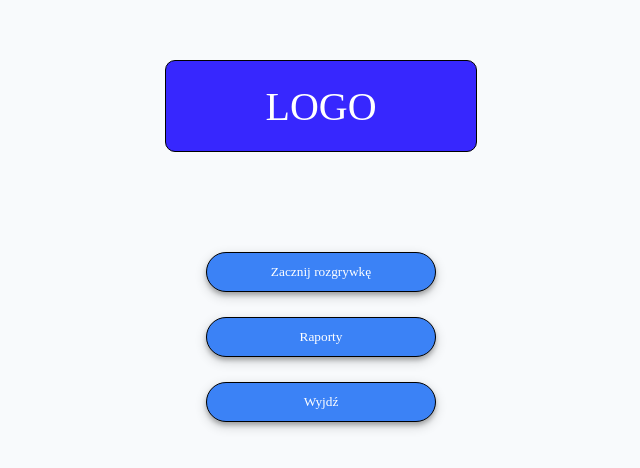
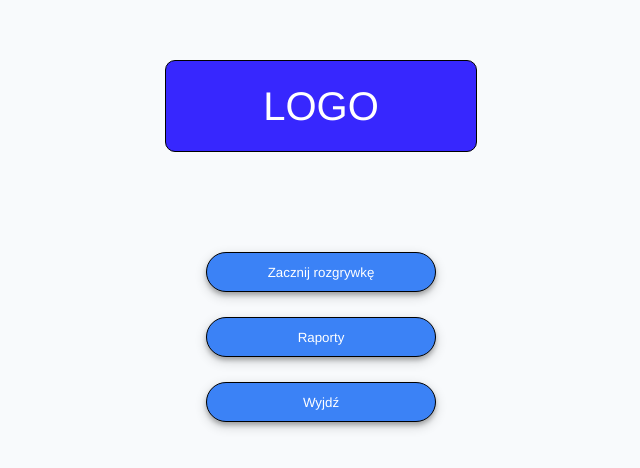
Before and after one commit to wuji-solutions/clients-name-1, a React (Create React App) app in the folder frontend/: page / in a window 1280 px wide. Shown: the part 144-612 px from the top of the page, without its empty margins (319-959 px from the left). Built offline with nearby package versions, Linux system fonts and the light colour scheme.

Commit message:
font moment

```diff
--- a/frontend/src/index.css
+++ b/frontend/src/index.css
@@ -1,6 +1,6 @@
 body {
   margin: 0;
-  font-family: 'Helvetica, Arial, Verdana, Tahoma, sans-serif';
+  font-family: Helvetica, Arial, Verdana, Tahoma, sans-serif;
   -webkit-font-smoothing: antialiased;
   -moz-osx-font-smoothing: grayscale;
 }
@@ -13,9 +13,9 @@ code {
 #root {
   width: 100vw;
   height: 100vh;
-  font-family: 'Helvetica, Arial, Verdana, Tahoma, sans-serif';
+  font-family: Helvetica, Arial, Verdana, Tahoma, sans-serif;
 }
 
 button {
-  font-family: 'Helvetica, Arial, Verdana, Tahoma, sans-serif';
+  font-family: Helvetica, Arial, Verdana, Tahoma, sans-serif;
 }
```
